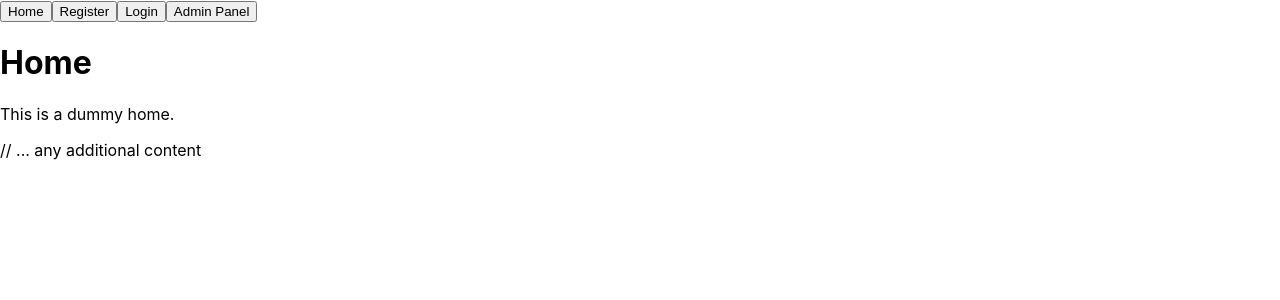
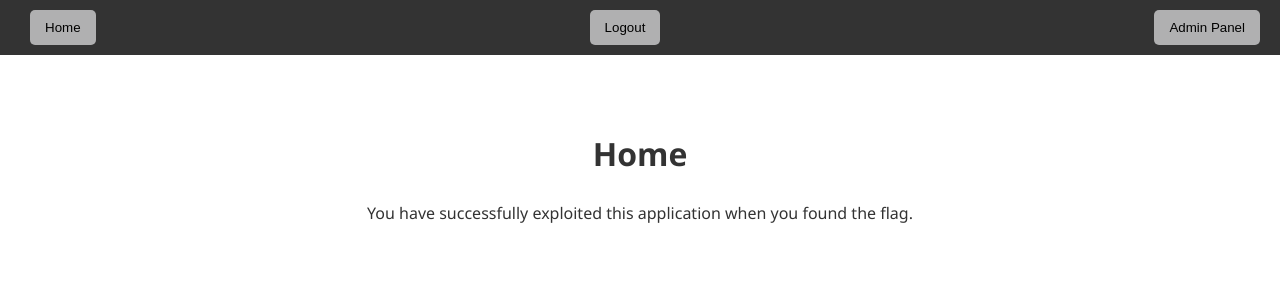
Before and after one commit to FabianStudium/Secure-Software-CTF1, a React (Create React App) app in the folder client/: page / in a window 1280 px wide. Shown: the top 300 px of the page. Built offline with nearby package versions, Linux system fonts and the light colour scheme.

Commit message:
basic css

```diff
--- /dev/null
+++ b/client/src/AdminPanel.css
@@ -0,0 +1,24 @@
+.admin-panel {
+    padding: 20px;
+    text-align: center;
+}
+
+.admin-table {
+    width: 100%;
+    border-collapse: collapse;
+}
+
+.admin-table th,
+.admin-table td {
+border: 1px solid #ddd;
+padding: 8px;
+text-align: left;
+}
+
+.admin-table th {
+background-color: #f0f0f0;
+}
+
+.admin-table tr:nth-child(even) {
+background-color: #f7f7f7;
+}
--- a/client/src/AdminPanel.js
+++ b/client/src/AdminPanel.js
@@ -1,5 +1,6 @@
 import React, { useState, useEffect } from 'react';
 import axios from 'axios';
+import './AdminPanel.css'
 
 function AdminPanel() {
 	const [users, setUsers] = useState([]);
@@ -27,10 +28,10 @@ function AdminPanel() {
 	};
 
 	return (
-		<div>
+		<div className='admin-panel'>
 			<h1>Admin Panel</h1>
 			<p>Welcome, Admin!</p>
-		<table>
+			<table className='admin-table'>
 				<thead>
 				<tr>
 					<th>Username</th>
--- a/client/src/App.css
+++ b/client/src/App.css
@@ -36,3 +36,42 @@
     transform: rotate(360deg);
   }
 }
+
+.navbar {
+  background-color: #333333;
+  color: white;
+  padding: 10px 20px;
+  margin-bottom: 2em;
+  display: flex;
+  justify-content: space-between;
+  align-items: center;
+}
+
+.navbar a {
+  color: white;
+  padding: 0 15px;
+  text-decoration: none;
+}
+
+.navbar a:hover {
+  text-decoration: underline;
+}
+
+.navbar button{
+  background-color: #b0b0b1; /* Blue background */
+  color: rgb(0, 0, 0);
+  border: none;
+  padding: 10px 15px;
+  margin-left: 10px;
+  border-radius: 5px;
+  cursor: pointer;
+  transition: background-color 0.3s ease;
+}
+
+.navbar button:hover {
+  background-color: #dfdfdf; /* Darker blue on hover */
+}
+
+.navbar button:active {
+  background-color: rgb(236, 236, 236); /* Even darker blue when active */
+}
--- a/client/src/App.js
+++ b/client/src/App.js
@@ -5,28 +5,29 @@ import Login from './Login';
 import Logout from './Logout';
 import Home from './Home';
 import AdminPanel from './AdminPanel';
+import './App.css'
 
 function App() {
 	const [currentPage, setCurrentPage] = useState('home');
 	// const isAdmin = localStorage.getItem('username') === 'AliceAdminAccount';
-	const isLoggedIn = localStorage.getItem('username') != undefined;
+	const isLoggedIn = localStorage.getItem('username') !== undefined;
 	const isAdmin = localStorage.getItem('username') === 'Admin';
 
 	return (
 		<div>
 			{isLoggedIn && (
-				<nav>
+				<nav className='navbar'>
 					<button onClick={() => setCurrentPage('home')}>Home</button>
 					<button onClick={() => setCurrentPage('logout')}>Logout</button>
 					<button onClick={() => setCurrentPage('admin')}>Admin Panel</button>
 				</nav>
 			)}
 			{!isLoggedIn && (
-				<nav>
-					<button onClick={() => setCurrentPage('home')}>Home</button>
-					<button onClick={() => setCurrentPage('register')}>Register</button>
-					<button onClick={() => setCurrentPage('login')}>Login</button>
-					<button onClick={() => setCurrentPage('admin')}>Admin Panel</button>
+				<nav className='navbar'>
+					<button className='navbar-button' onClick={() => setCurrentPage('home')}>Home</button>
+					<button className='navbar-button' onClick={() => setCurrentPage('register')}>Register</button>
+					<button className='navbar-button' onClick={() => setCurrentPage('login')}>Login</button>
+					<button className='navbar-button' onClick={() => setCurrentPage('admin')}>Admin Panel</button>
 				</nav>
 			)}
 			{/* <nav>
--- /dev/null
+++ b/client/src/Home.css
@@ -0,0 +1,4 @@
+.home-container {
+    padding: 20px;
+    text-align: center;
+  }
--- a/client/src/Home.js
+++ b/client/src/Home.js
@@ -1,11 +1,11 @@
 import React from 'react';
+import './Home.css'
 
 function Home() {
   return (
-    <div>
+    <div className='home-container'>
       <h1>Home</h1>
-      <p>This is a dummy home.</p>
-      // ... any additional content
+      <p>You have successfully exploited this application when you found the flag.</p>
     </div>
   );
 }
--- a/client/src/Login.js
+++ b/client/src/Login.js
@@ -1,5 +1,6 @@
 import React, { useState } from "react";
 import axios from "axios";
+import './LoginRegister.css'
 
 function Login() {
 	const [login, setLogin] = useState("");
@@ -31,6 +32,7 @@ function Login() {
 	};
 
 	return (
+		<div className="form-container">
 			<form onSubmit={handleSubmit}>
 			<input
 				type="text"
@@ -48,6 +50,7 @@ function Login() {
 			<button type="submit">Login</button>
 			{errorMessage && <div className="error-message">{errorMessage}</div>}
 			</form>
+		</div>
 	);
 }
 
--- /dev/null
+++ b/client/src/LoginRegister.css
@@ -0,0 +1,32 @@
+.form-container {
+    max-width: 400px;
+    margin: 0 auto;
+    padding: 20px;
+    background-color: #f7f7f7;
+    border-radius: 8px;
+    box-shadow: 0 2px 4px rgba(0, 0, 0, 0.1);
+  }
+
+  .form-container input[type="text"],
+  .form-container input[type="password"],
+  .form-container input[type="email"] {
+    width: 100%;
+    padding: 10px;
+    margin: 10px 0;
+    border: 1px solid #ddd;
+    border-radius: 4px;
+  }
+
+  .form-container button {
+    width: 100%;
+    padding: 10px;
+    background-color: #0056b3;
+    color: white;
+    border: none;
+    border-radius: 4px;
+    cursor: pointer;
+  }
+
+  .form-container button:hover {
+    background-color: #004494;
+  }
--- a/client/src/Register.js
+++ b/client/src/Register.js
@@ -1,5 +1,6 @@
 import React, { useState } from 'react';
 import axios from 'axios';
+import './LoginRegister.css'
 
 function Register() {
 	const [username, setUsername] = useState('');
@@ -17,12 +18,14 @@ function Register() {
 	};
 
 	return (
+		<div className='form-container'>
 			<form onSubmit={handleSubmit}>
 				<input type="text" value={username} onChange={(e) => setUsername(e.target.value)} placeholder="Username" />
 				<input type="password" value={password} onChange={(e) => setPassword(e.target.value)} placeholder="Password" />
 				<input type="email" value={email} onChange={(e) => setEmail(e.target.value)} placeholder="Email" />
 				<button type="submit">Register</button>
 			</form>
+		</div>
 	);
 }
 
--- a/client/src/index.css
+++ b/client/src/index.css
@@ -1,13 +1,14 @@
 body {
   margin: 0;
-  font-family: -apple-system, BlinkMacSystemFont, 'Segoe UI', 'Roboto', 'Oxygen',
-    'Ubuntu', 'Cantarell', 'Fira Sans', 'Droid Sans', 'Helvetica Neue',
-    sans-serif;
-  -webkit-font-smoothing: antialiased;
-  -moz-osx-font-smoothing: grayscale;
+  font-family: 'Segoe UI', 'Roboto', 'Oxygen', 'Ubuntu', 'Cantarell', 'Fira Sans', 'Droid Sans', 'Helvetica Neue', sans-serif;
+  background-color: #fff; /* White background for readability */
+  color: #333; /* Darker text for better contrast */
+  line-height: 1.6; /* Improve line spacing */
 }
 
 code {
-  font-family: source-code-pro, Menlo, Monaco, Consolas, 'Courier New',
-    monospace;
+  font-family: source-code-pro, Menlo, Monaco, Consolas, 'Courier New', monospace;
+  background-color: #eee; /* Light background for code blocks */
+  padding: 2px 4px;
+  border-radius: 4px;
 }
```
Lines whose indentation alone changed are shown as unchanged.
